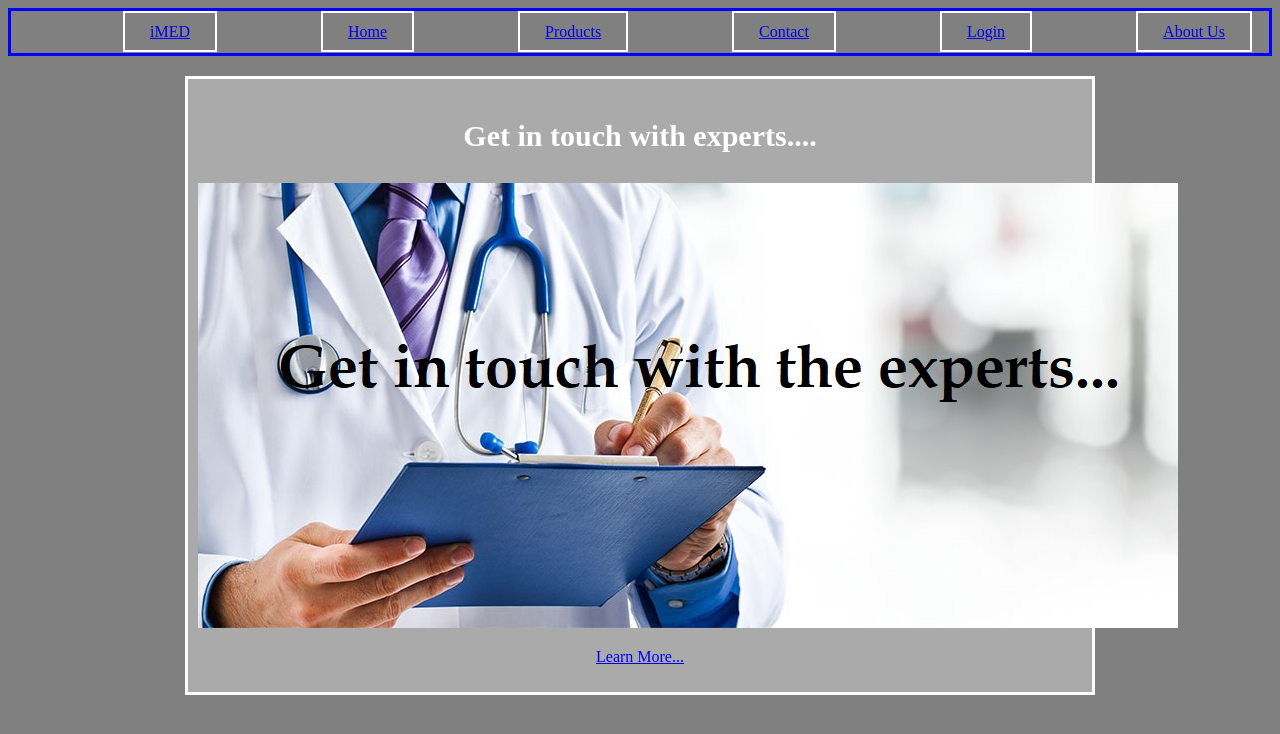
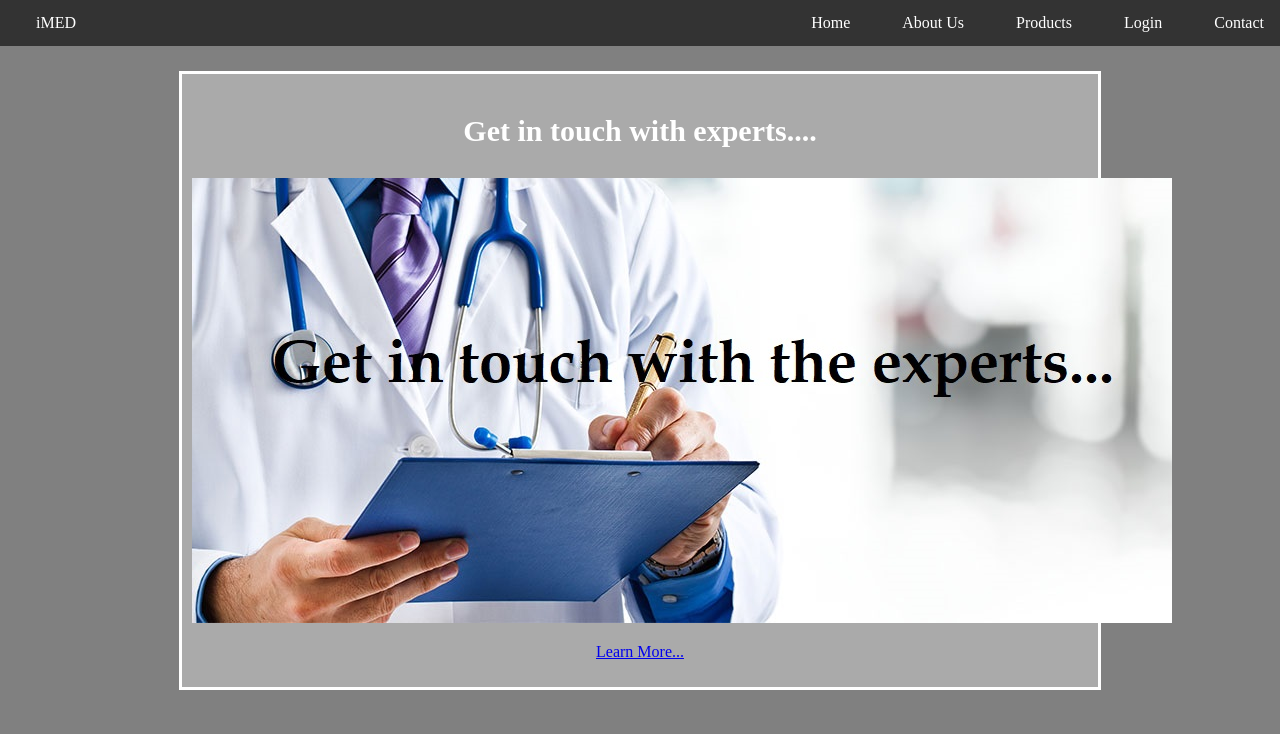
Before and after one commit to praktishalu/master, a website: page public/index.html in a window 1280 px wide. Drawn offline with Linux system fonts and the light colour scheme.

Commit message:
navigation bar at the top added

```diff
--- a/public/css/index.css
+++ b/public/css/index.css
@@ -1,27 +1,7 @@
 body{
 	background-color: gray;
+	margin: 0px;
 }
-.header{
-	padding: 12px;
-	border: 3px solid blue;
-	margin-bottom: 20px;
-}
-.header a{
-	margin-left: 100px;
-	padding-left: 25px;
-	padding-right: 25px;
-	padding-top: 10px;
-	padding-bottom: 10px;
-	border: 2px solid white;
-}
-.floating-box {
-    display: inline-block;
-    width: 150px;
-    height: 75px;
-    margin: 10px;
-    border: 3px solid #73AD21;
-	}
-
 .category {
 	border: 3px solid white;
 	background-color: #aaa;
@@ -35,3 +15,30 @@ body{
 	color: white;
 	font-size: 30px;
 }
+ul {
+    list-style-type: none;
+    margin: 0;
+    padding: 0;
+    overflow: hidden;
+    background-color: #333;
+    margin-bottom: 25px;
+}
+#logo_image{
+	float: left;
+}
+li {
+    float: right;
+    padding-left: 20px;
+}
+
+li a {
+    display: block;
+    color: white;
+    text-align: center;
+    padding: 14px 16px;
+    text-decoration: none;
+}
+
+li a:hover {
+    background-color: #111;
+}
--- a/public/index.html
+++ b/public/index.html
@@ -7,14 +7,14 @@
 
 </head>
 <body onload="validate()">
-	<div class="header">
-		<a href="index.html">iMED</a>
-		<a href="html/home.html">Home</a>
-		<a href="html/products.html">Products</a>
-		<a href="html/contact.html">Contact</a>
-		<a href="html/login.html" id="login_button">Login</a>
-		<a href="html/about.html">About Us</a>
-	</div>
+	<ul>
+		<li id="logo_image"><a href="index.html">iMED</a></li>
+		<li><a href="html/contact.html">Contact</a></li>
+		<li><a href="html/login.html" id="login_button">Login</a></li>
+		<li><a href="html/products.html">Products</a></li>
+		<li><a href="html/about.html">About Us</a></li>
+		<li><a href="html/home.html">Home</a></li>
+	</ul>
 
 	<div class="category_slideshow">
 		<div class="category">
```
